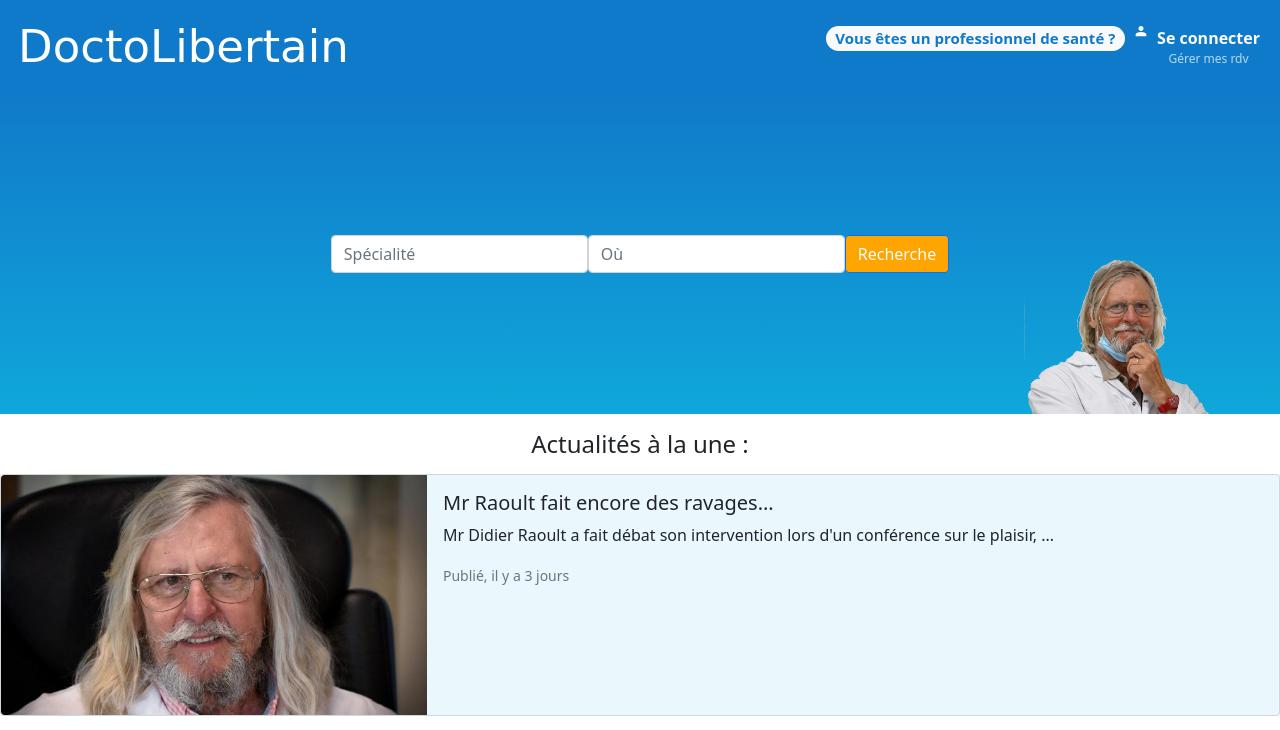
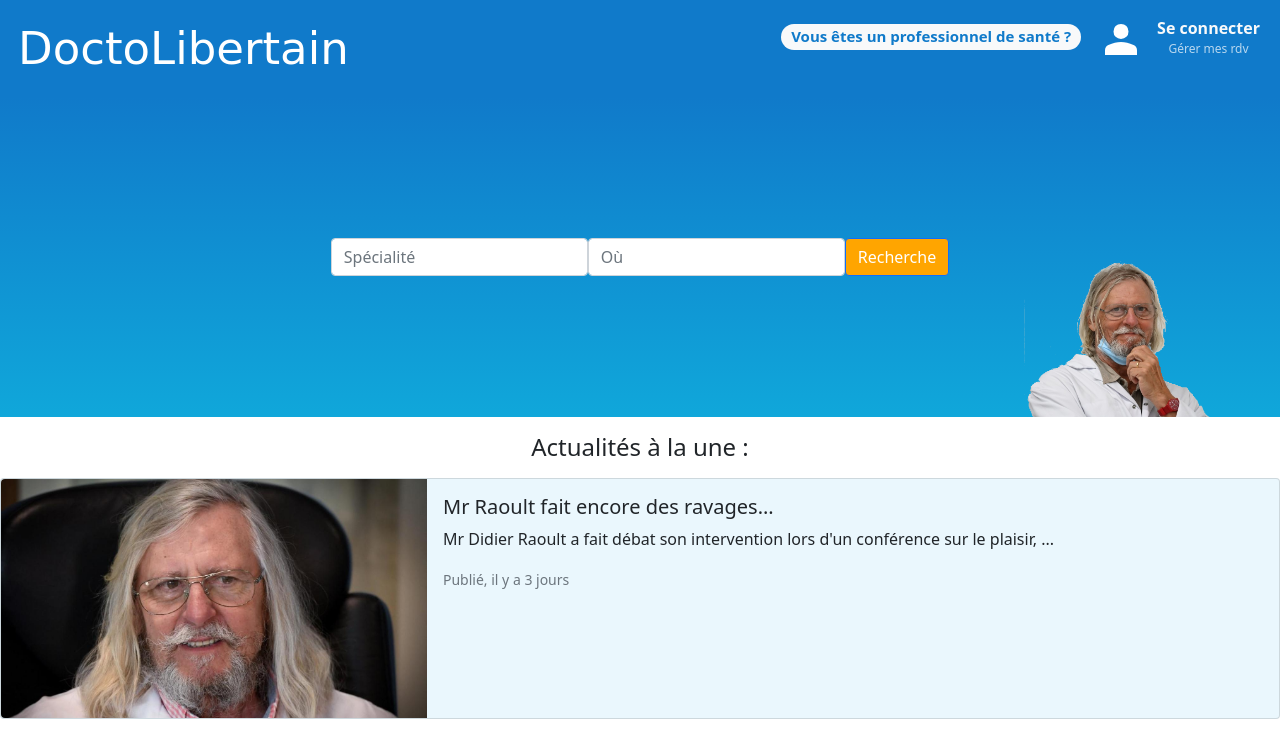
Before and after one commit to sehnryr/php-project-2022, a PHP site: page / in a window 1280 px wide. Shown: the top 730 px of the page. Run offline with PHP 8.4, Linux system fonts and the light colour scheme; some web fonts are replaced.

Commit message:
update  index.php for person icon

```diff
--- a/index.php
+++ b/index.php
@@ -38,27 +38,29 @@
 	    </form>
           <div class="collapse navbar-collapse justify-content-end" id="navbarNav">
             <ul class="navbar-nav">
-              <li class="nav-item">
+              <li class="nav-item mt-2">
                 <a class="nav-link" href="#">
                     <div style="font-size: 15px;color: #107ACA;" class="badge rounded-pill bg-light">
                         Vous êtes un professionnel de santé ?
                     </div>
                 </a>
               </li>
-              <div class="nav-item">
-                <img  width="16" height="16" src="public_html/img/person_FILL1_wght400_GRAD0_opsz48.svg" alt="Person">
-              </div>
               <li class="nav-item">
                 <form method="post">
                     <button class="nav-link container-fluid bg-transparent border-0 text-white" name="connection">
-                        <div class="">
+                      <ul class="list-inline">
+                        <li class="list-inline-item mb-2">
+                          <img src="public_html/img/person_FILL1_wght400_GRAD0_opsz48.svg" alt="Person" style="transform: translate(0, -1.25vh);">
+                        </li>
+                        <li class="list-inline-item">
                           <div class="fw-bolder link-light">
                             Se connecter
                           </div>
                           <div style="opacity: 0.7; font-size: 12px;">
                             Gérer mes rdv
                           </div>
-                        </div>
+                        </li>
+                      </ul>
                     </button>
                 </form>
               </li>
```
Lines whose indentation alone changed are shown as unchanged.
